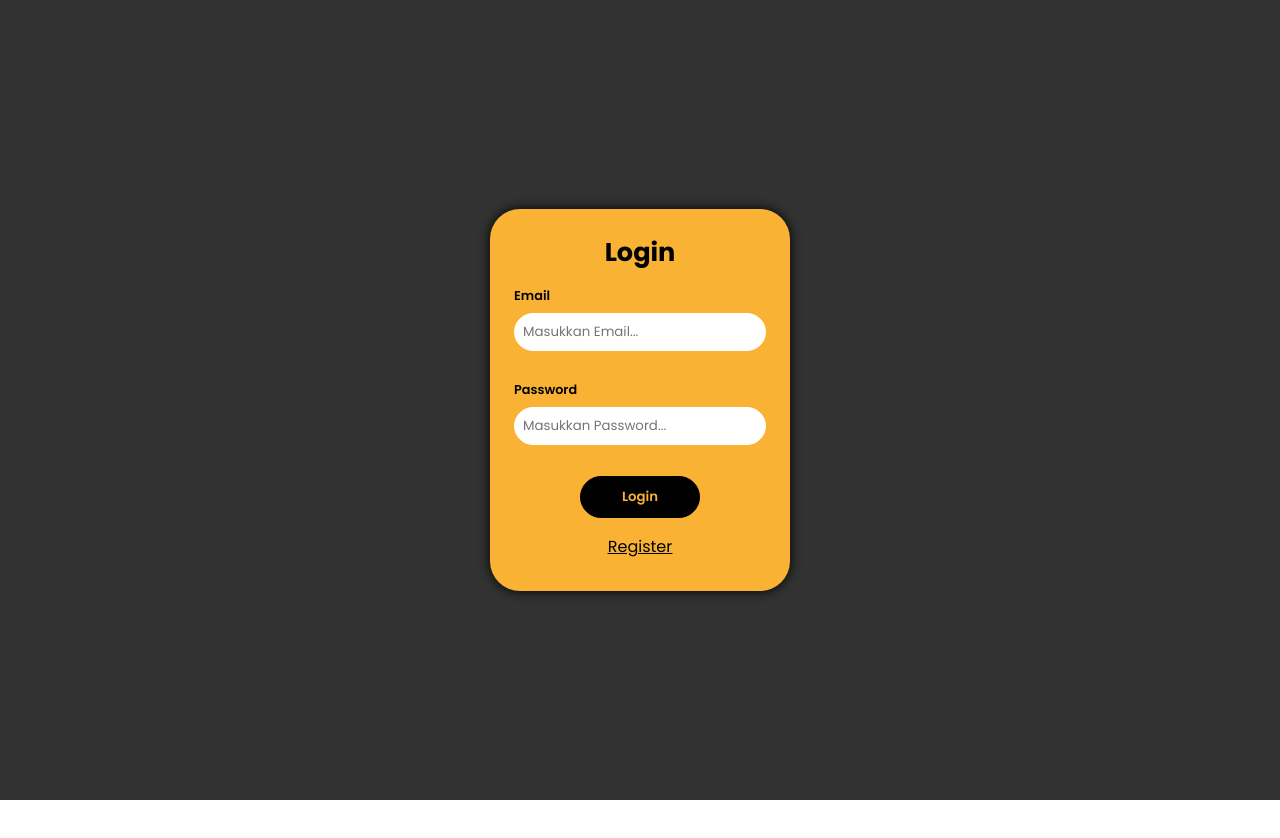
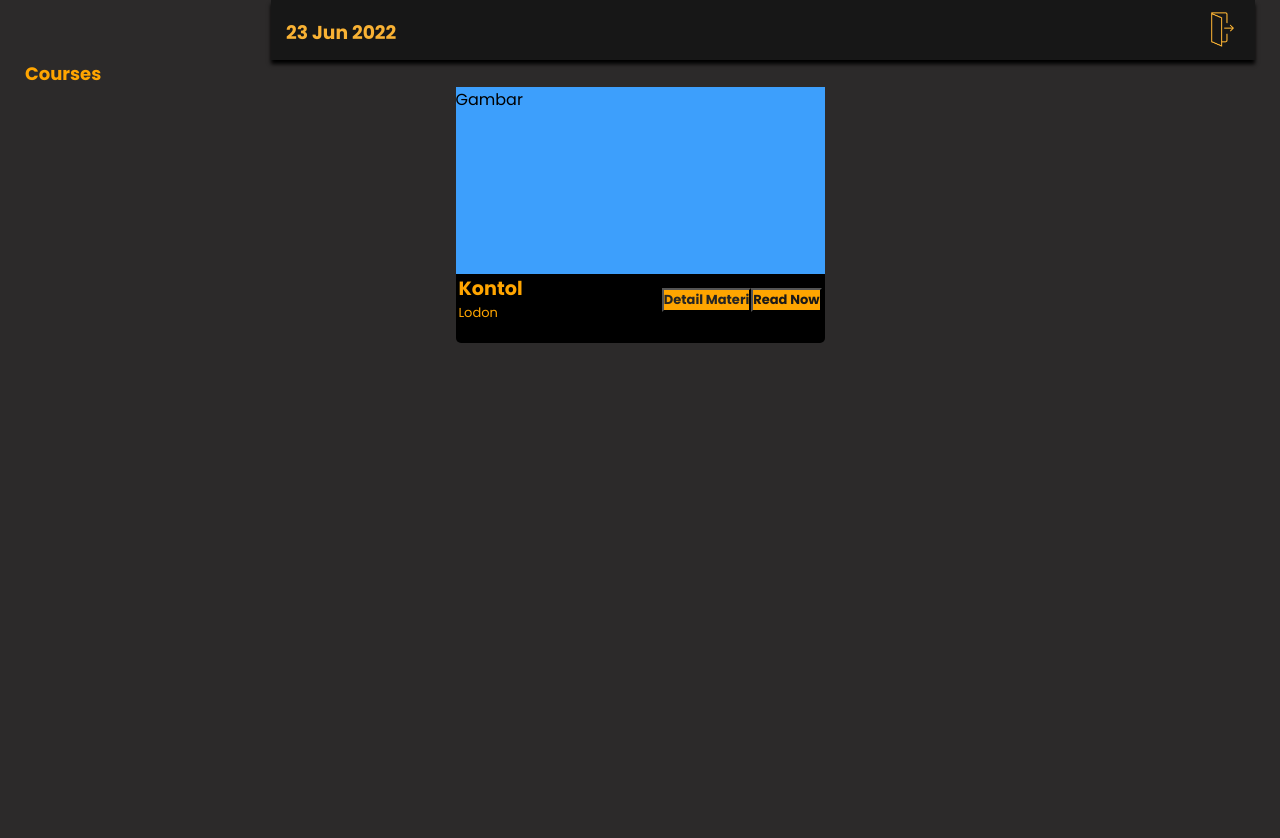
Before and after one commit to rg-km/final-project-engineering-49, a React (Create React App) app in the folder FE/lms49-app/: page /listmaterisiswa in a window 1280 px wide. Before the commit this address led to /login. Shown: the top 838 px of the page. Before the commit the page ends 800 px from the top, so only its background shows below. Built offline with nearby package versions, Linux system fonts and the light colour scheme; no server answers.

Commit message:
chore: sync

```diff
--- a/FE/lms49-app/src/Component/Student/ListMateriStudent.js
+++ b/FE/lms49-app/src/Component/Student/ListMateriStudent.js
@@ -10,48 +10,50 @@ import Gambar from "../../Assets/couses_1.png";
 
 function ListMateriStudent() {
 
-  const [message, setMessage] = useState("");
-  const [token, setToken] = useState("");
-  const [materi, setMateri] = useState([]);
-  const navigate = useNavigate();
+  // const [message, setMessage] = useState("");
+  // const [token, setToken] = useState("");
+  // const [materi, setMateri] = useState([]);
+  // const navigate = useNavigate();
 
-  useEffect(() => {
-    const token = localStorage.getItem("token");
-    if (!token) {
-      navigate("/login");
-    }
-    setToken(token);
+  // useEffect(() => {
+  //   const token = localStorage.getItem("token");
+  //   if (!token) {
+  //     navigate("/login");
+  //   }
+  //   setToken(token);
 
-    axios
-    .get("http://localhost:8080/user", {
-      headers: { Authorization: `Bearer ${token}` },
-    })
-    .then((res) => {})
-    .catch((err) => {
-      navigate("/login");
-    })
+  //   axios
+  //   .get("http://localhost:8080/user", {
+  //     headers: { Authorization: `Bearer ${token}` },
+  //   })
+  //   .then((res) => {})
+  //   .catch((err) => {
+  //     navigate("/login");
+  //   })
 
-    axios
-    .get("http://localhost:8080/courses", {
-      headers: { Authorization: `Bearer ${token}` },
-    })
-    .then((res) => {
-      const response = res.data;
-      setMateri(response.data.Materi);
-    })
-    .catch((err) => {
-      setMessage(err.message);
-    })
+  //   axios
+  //   .get("http://localhost:8080/courses", {
+  //     headers: { Authorization: `Bearer ${token}` },
+  //   })
+  //   .then((res) => {
+  //     const response = res.data;
+  //     setMateri(response.data.Materi);
+  //   })
+  //   .catch((err) => {
+  //     setMessage(err.message);
+  //   })
 
-  }, [])
+  // }, [])
 
-  const detailMateri = (id) => {
-    navigate("/detailmateri/" + id);
-  }
+  // const detailMateri = (id) => {
+  //   navigate("/detailmateri/" + id);
+  // }
 
     return (
       <div className="containerListMateri">
-        <Navbar />
+        <div className="NavbarComponentListMateri">
+          <Navbar />
+        </div>
         <div className="AppListMateri">
           <div className="gapPage">
             <text className="textPage">Courses</text>
@@ -59,7 +61,22 @@ function ListMateriStudent() {
         </div>
         <div className="mainList">
 
-          {materi && [...materi].reverse().map((m, index) => {
+          <div className="componentList">
+            <div className="imageListMat">Gambar</div>
+            <div className="footerBox">
+              <div className="title">
+                <text className="subTitle1">Kontol</text>
+                <text className="subTitle2">Lodon</text>
+              </div>
+              <div>
+                <button className="button1">Detail Materi</button>
+                <button className="button2">Read Now</button>
+              </div>
+            </div>
+          </div>
+
+
+          {/* {materi && [...materi].reverse().map((m, index) => {
             return (
               <div className="componentList" key={index}>
                 <div className="imageListMat">Gambar</div>
@@ -80,8 +97,7 @@ function ListMateriStudent() {
                 </div>
               </div>
             );
-          })}
-
+          })} */}
         </div>
       </div>
     );
--- a/FE/lms49-app/src/Component/Student/Style/ListMateriStudent.css
+++ b/FE/lms49-app/src/Component/Student/Style/ListMateriStudent.css
@@ -34,7 +34,7 @@
 
   .containerListMateri {
     background-color: #2C2A2A;
-    height: 100vh;
+    height: 200vmax;
     padding-right: 25px;
     padding-left: 25px;
   }
@@ -48,6 +48,7 @@
     flex-wrap: wrap;
     justify-content: space-around;
   }
+
   .componentList {
     height: 40%;
     width: 30%;
```
